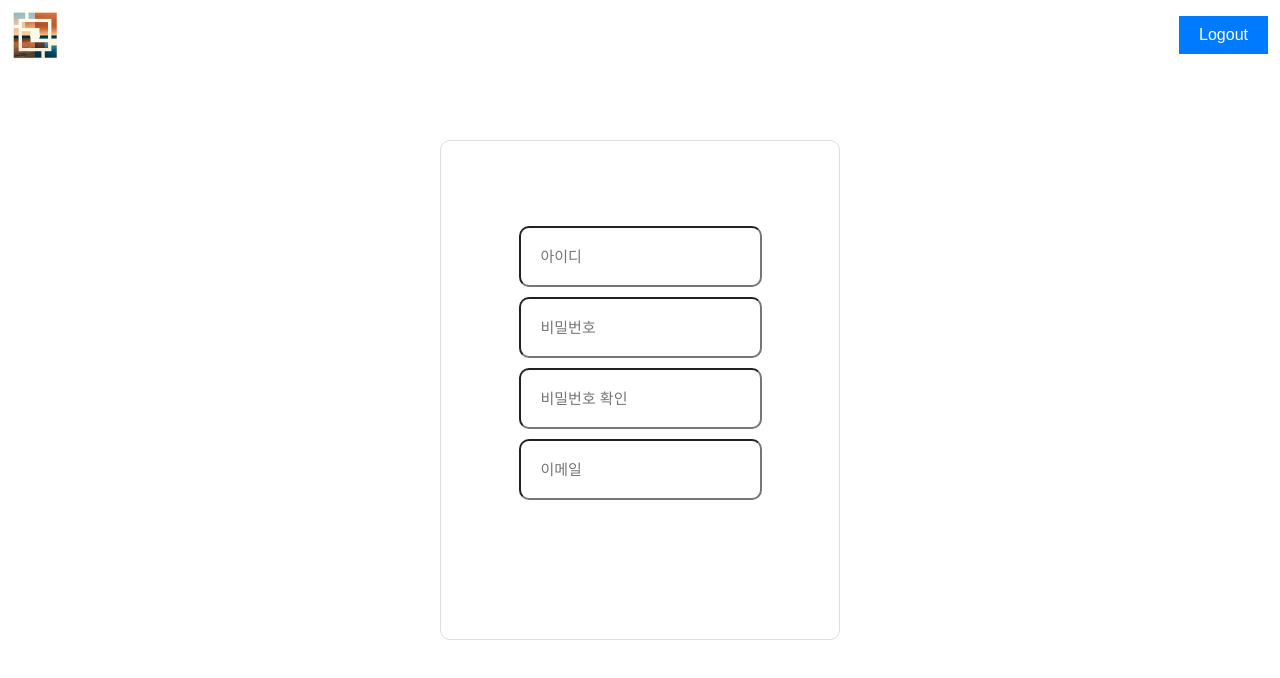
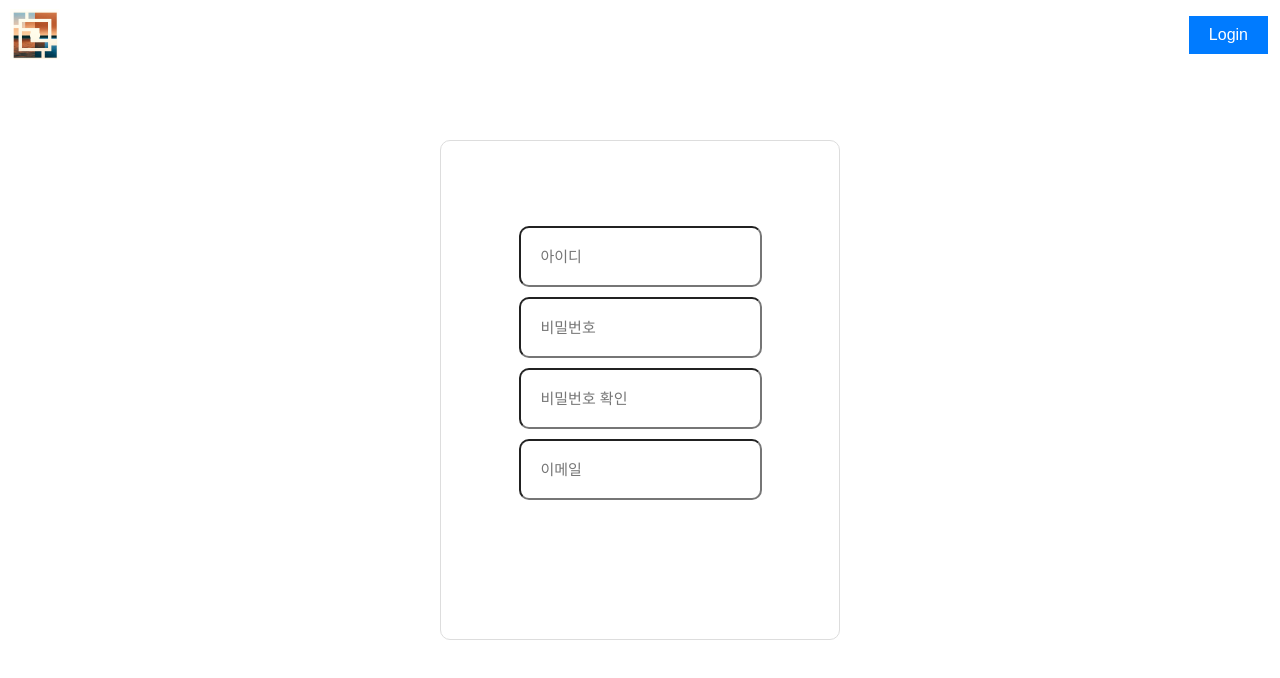
Before and after one commit to buchida-team-3/BCD, a React (Create React App) app in the folder frontend/: page /signup in a window 1280 px wide. Shown: the top 678 px of the page. Built offline with nearby package versions, Linux system fonts and the light colour scheme.

Commit message:
2/1(목) 발표 전 코드

```diff
--- a/frontend/src/components/Gallery.jsx
+++ b/frontend/src/components/Gallery.jsx
@@ -285,7 +285,7 @@ function Frames({ images, q = new THREE.Quaternion(), p = new THREE.Vector3() })
 
   // 프레임들을 렌더링하는 컴포넌트 반환
   return (
-    <group
+    <group>
       ref={ref}
       // 클릭 시 해당 아이템으로 이동 또는 이미 선택된 경우 메인 화면으로 이동
       onDoubleClick={(e) => (e.stopPropagation(), setLocation(clicked.current === e.object ? '/' : '/item/' + e.object.name))}>
--- a/frontend/src/components/Navbar.jsx
+++ b/frontend/src/components/Navbar.jsx
@@ -15,7 +15,7 @@ function Navbar() {
                         <a href="#">Add Group</a>
                     </div>
                 </div>
-                <button className="logout-button">Logout</button>
+                <button className="logout-button">Login</button>
             </div>
         </div>
     );
```
Also changed, not shown: 1 other file (tests, documents, lock files or other folders).
